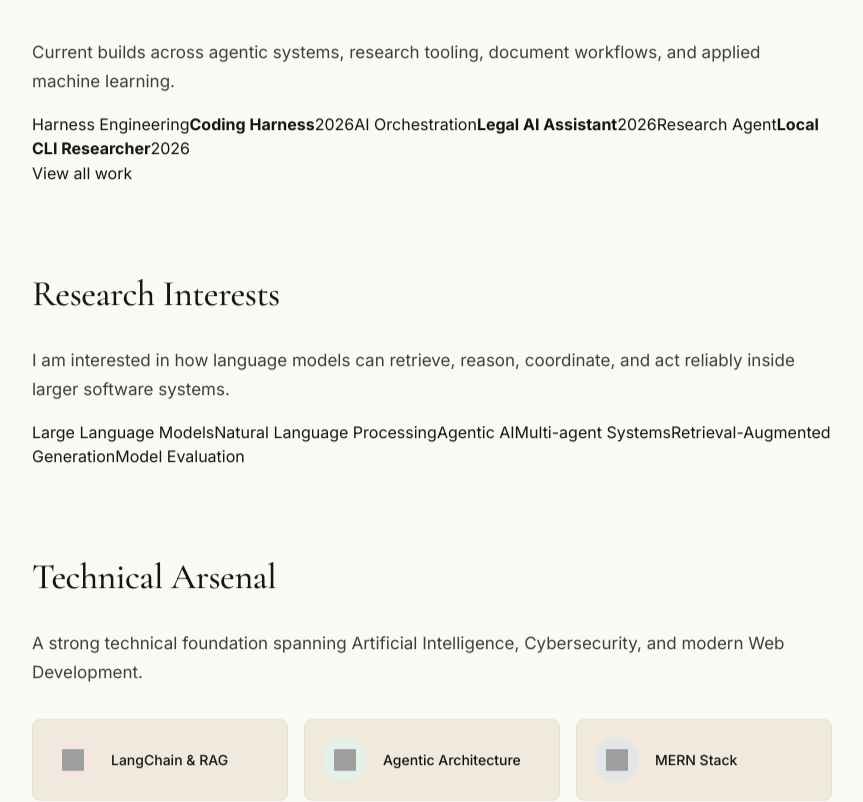
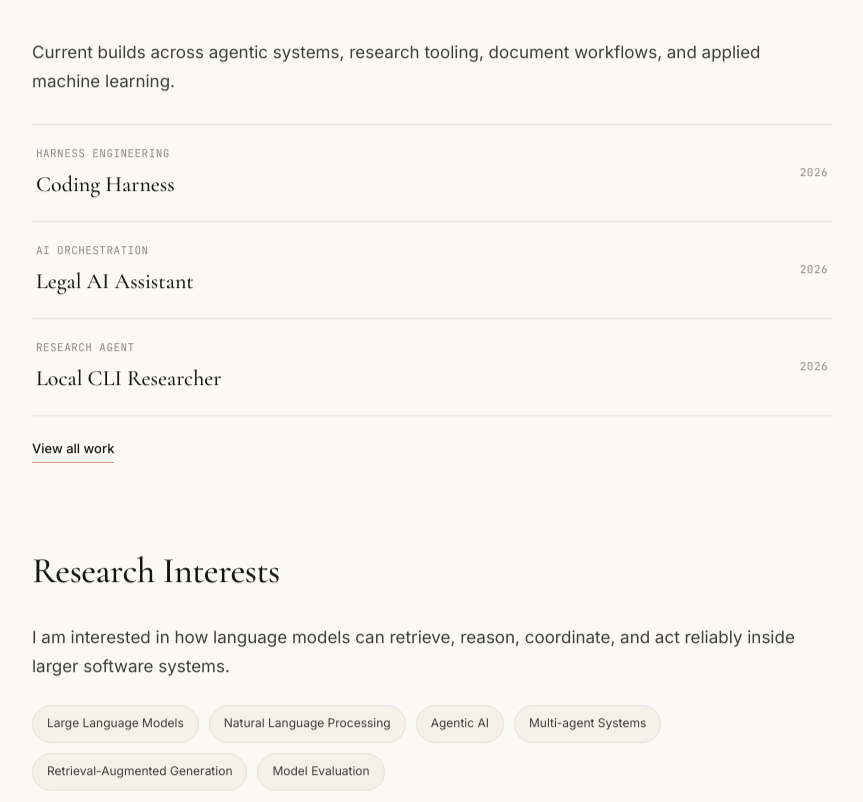
Before and after one commit to yash936936/Personal-Portfolio, a React (Vite) app in the folder portfolio/: page /about in a window 1280 px wide. Shown: the part 931-1733 px from the top of the page, without its empty margins (339-1202 px from the left). Built offline with nearby package versions, Linux system fonts and the light colour scheme; grey boxes are pictures that could not be loaded.

Commit message:
Style recent work and research interests sections

```diff
--- a/portfolio/src/pages/About.css
+++ b/portfolio/src/pages/About.css
@@ -84,6 +84,81 @@
   color: var(--color-body);
   margin-bottom: 16px;
 }
+
+.about__work-list {
+  display: flex;
+  flex-direction: column;
+  margin-top: 28px;
+  border-top: 1px solid var(--color-hairline);
+}
+
+.about__work-card {
+  display: flex;
+  align-items: center;
+  justify-content: space-between;
+  gap: 20px;
+  padding: 20px 4px;
+  border-bottom: 1px solid var(--color-hairline);
+  transition: padding 0.35s var(--ease-out-quart), color 0.3s;
+}
+
+.about__work-card:hover {
+  padding-right: 12px;
+  padding-left: 12px;
+  color: var(--color-primary-active);
+}
+
+.about__work-card > span:first-child {
+  display: flex;
+  flex-direction: column;
+  gap: 5px;
+}
+
+.about__work-category,
+.about__work-year {
+  color: var(--color-muted-soft);
+  font-family: var(--font-code);
+  font-size: 11px;
+  letter-spacing: 0.04em;
+  text-transform: uppercase;
+}
+
+.about__work-card strong {
+  color: var(--color-ink);
+  font-family: var(--font-display);
+  font-size: 22px;
+  font-weight: 500;
+}
+
+.about__more-link {
+  display: inline-flex;
+  margin-top: 22px;
+  padding-bottom: 4px;
+  border-bottom: 1px solid var(--color-primary);
+  color: var(--color-ink);
+  font-size: 13px;
+  font-weight: 500;
+}
+
+.about__interest-list {
+  display: flex;
+  flex-wrap: wrap;
+  gap: 10px;
+  margin-top: 24px;
+}
+
+.about__interest {
+  display: inline-flex;
+  align-items: center;
+  min-height: 38px;
+  padding: 0 14px;
+  border: 1px solid var(--color-hairline);
+  border-radius: var(--radius-pill);
+  color: var(--color-body);
+  background: var(--color-surface-soft);
+  font-size: 12px;
+}
+
 
 /* --- Timeline --- */
 .about__timeline {
```
